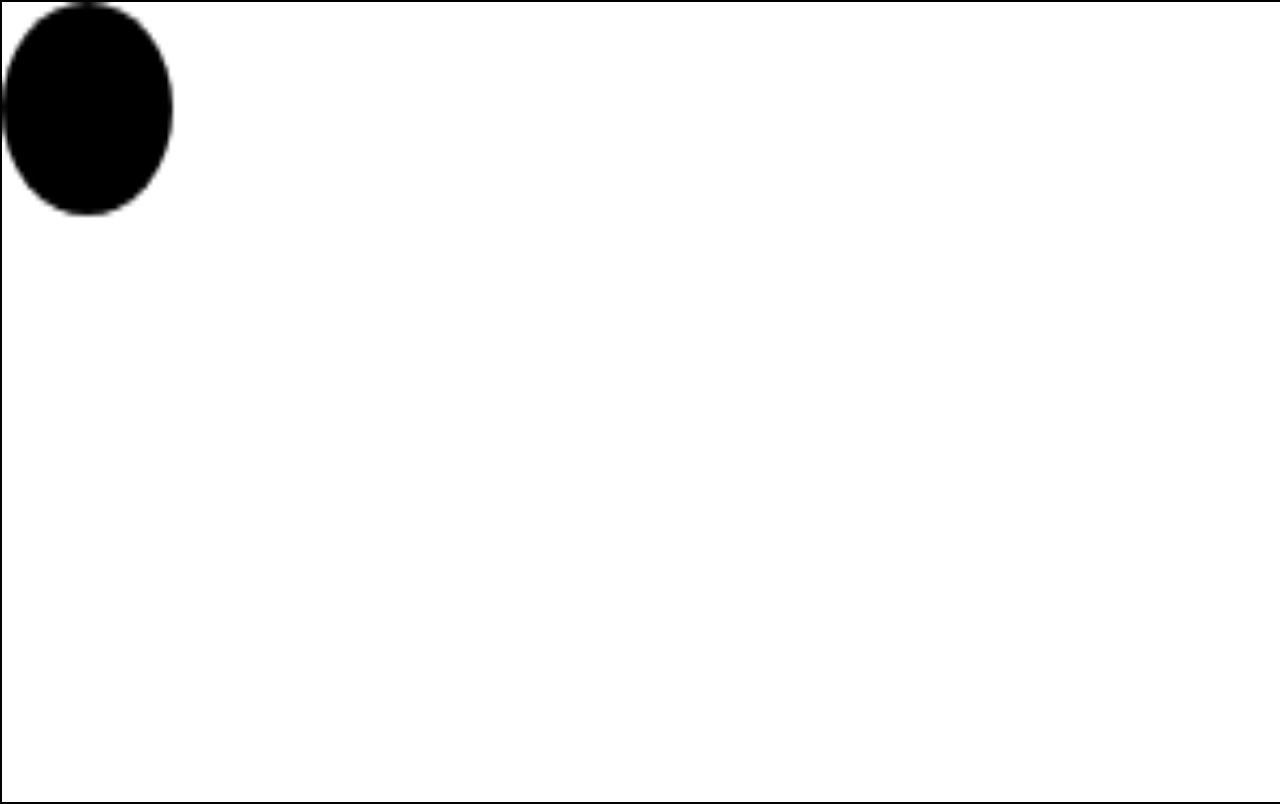
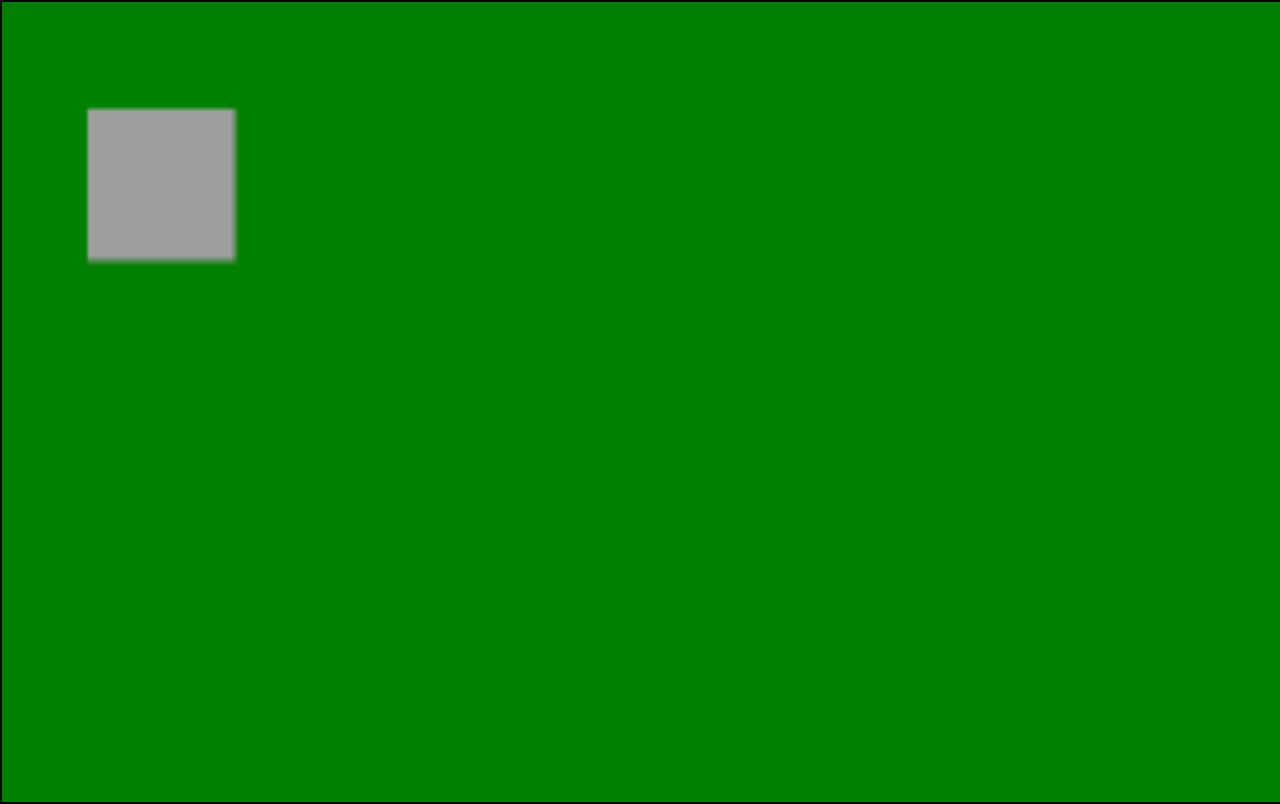
Before and after one commit to Shaun-Finnegan/sprite-animation-for-project, a plain HTML site: page index.html in a window 1280 px wide. Drawn offline with Linux system fonts and the light colour scheme.

Commit message:
sprite is animated and can move however need to work on boundry collision

```diff
--- a/images/style.css
+++ b/images/style.css
@@ -3,9 +3,10 @@
 
 #canvas1{
    border: 2px solid black;
+   background: green;
     position: absolute;
     top: 0;
     left: 0;
-    height: 100%;;
+    height: 100%;
     width: 100%;
 }
--- a/script.js
+++ b/script.js
@@ -1,9 +1,14 @@
 const canvas = document.getElementById('canvas1');
 const ctx = canvas.getContext('2d');
+canvas_width = window.innerWidth;
+canvas_height = window.innerHeight;
 
 let x = 20;
 let y = 20;
-let radius = 20;
+let radius = 5;
+
+const mainSprite = new Image();
+mainSprite.src = 'images/shadow_dog.png';
 
 
 //Input variables
@@ -18,9 +23,12 @@ let speed = 2;
 function gameLoop (){
     clearScreen();
     inputs();
-    drawPlayer();
+    //boundryCollision();
+    ctx.drawImage(mainSprite, 0, 0, 575, 523, x, y, 50, 50);
+    //drawPlayer();
     requestAnimationFrame(gameLoop);
 };
+
 
 
 function inputs (){
@@ -47,7 +55,7 @@ function drawPlayer(){
 };
 
 function clearScreen(){
-    ctx.clearRect(0, 0, canvas.width, canvas.height);
+    ctx.clearRect(0, 0, canvas_width, canvas_height);
 };
 
 document.body.addEventListener('keydown', keyDown);
@@ -71,7 +79,7 @@ if( event.keyCode == 39){
 }
 };
 
-function keyUp(){
+function keyUp(event){
     if( event.keyCode == 40){
         downPressed = false;
     }
```
